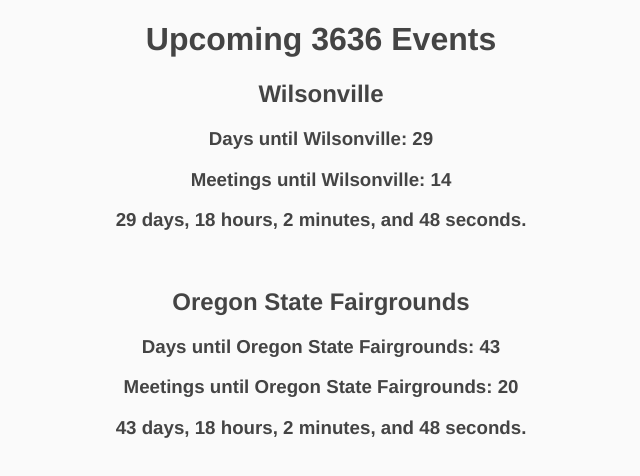
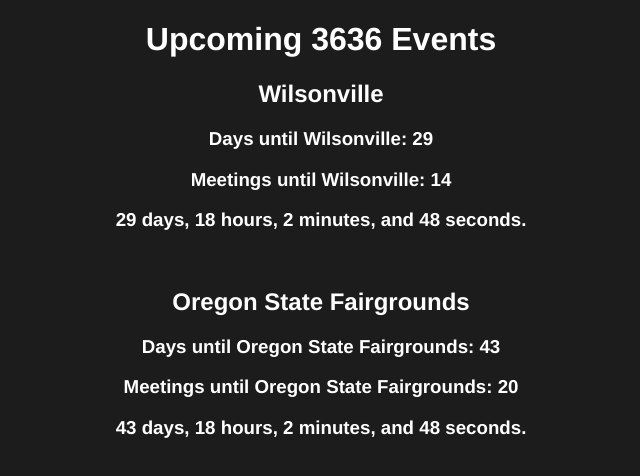
Before and after one commit to FRC3636/countdown, a Preact app: page / in a window 1280 px wide. Shown: the top 476 px of the page, without its empty margins (319-959 px from the left). Built offline with nearby package versions, Linux system fonts and the light colour scheme.

Commit message:
Only dark theme

```diff
--- a/src/index.css
+++ b/src/index.css
@@ -4,16 +4,9 @@
     -webkit-font-smoothing: antialiased;
     -moz-osx-font-smoothing: grayscale;
 
-    color-scheme: light dark;
-    color: #444;
-    background: #fafafa;
-}
-
-@media (prefers-color-scheme: dark) {
-    :root {
-        color: #fff;
-        background: #1c1c1c;
-    }
+    color-scheme: dark;
+    color: #fff;
+    background: #1c1c1c;
 }
 
 body {
```
